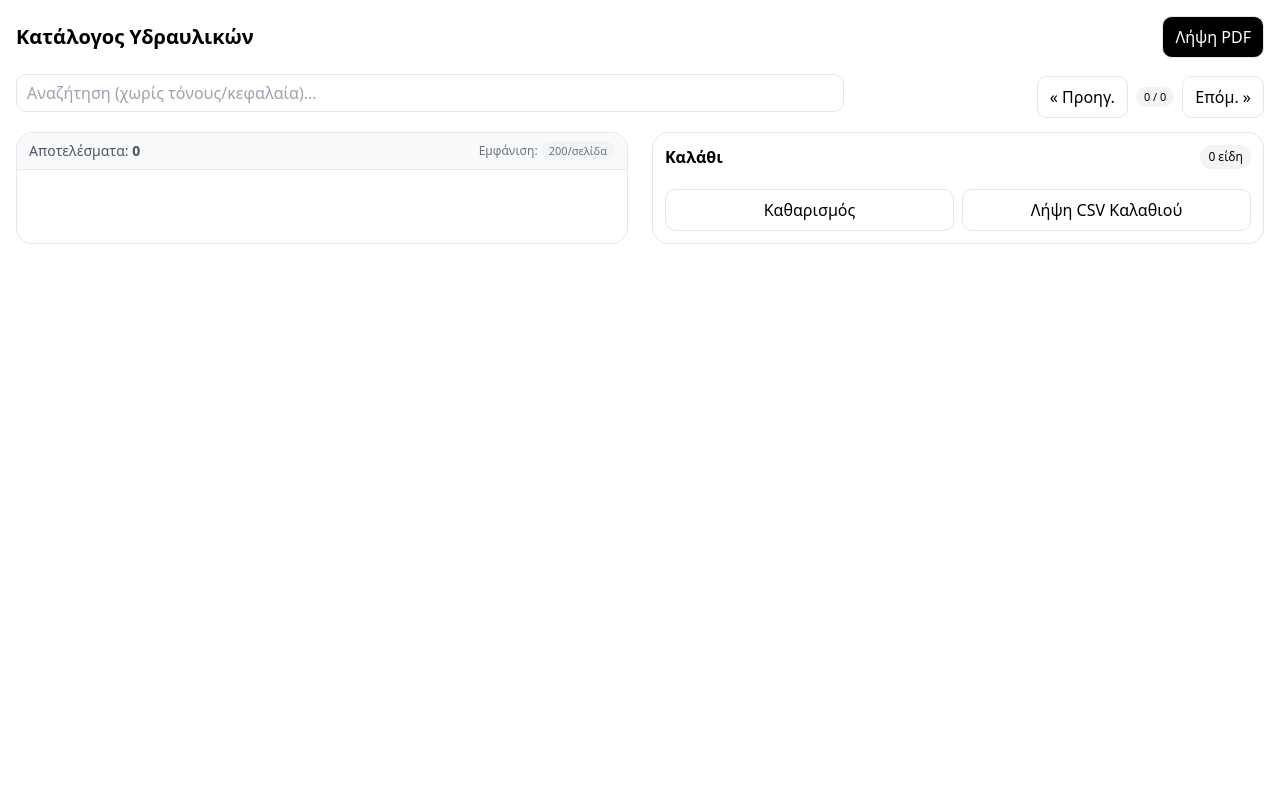
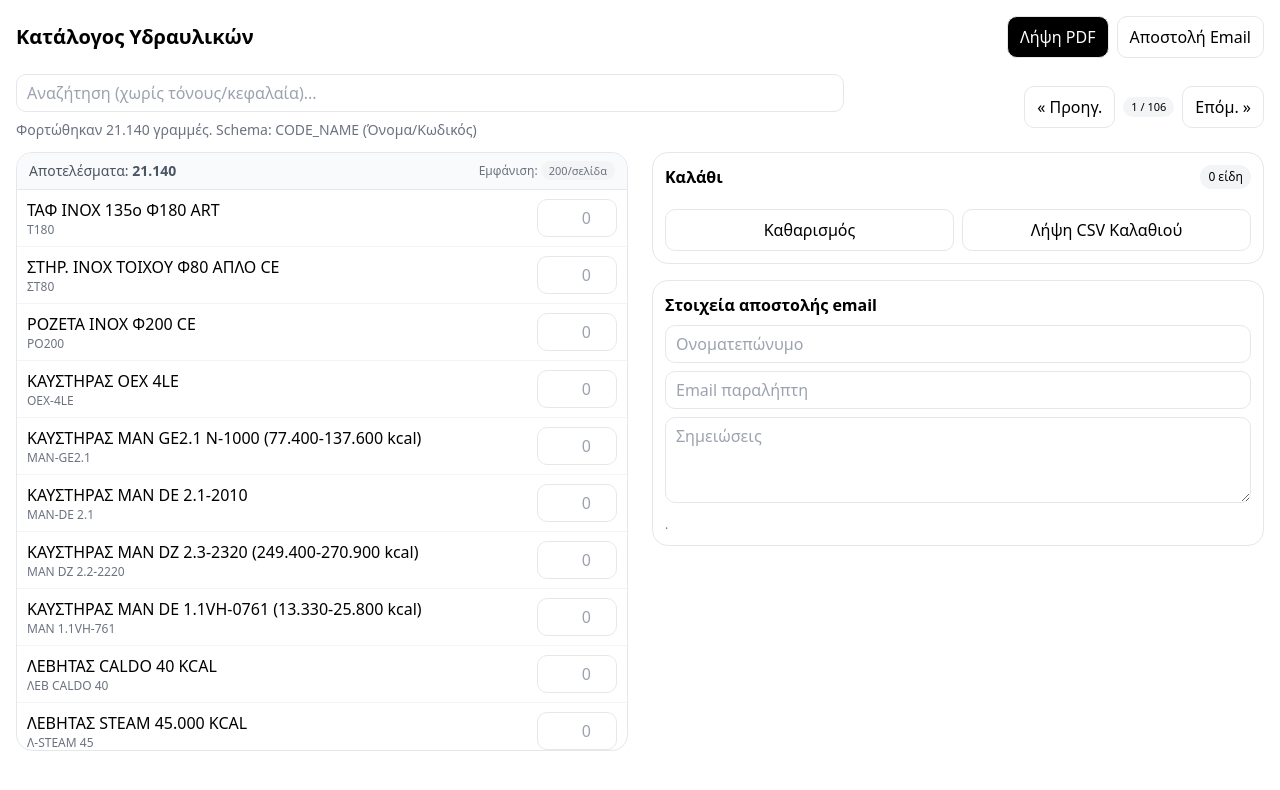
Before and after one commit to Mzogler/ydravlika-order-app, a website: page index.html in a window 1280 px wide. Drawn offline with nearby package versions, Linux system fonts and the light colour scheme.

Commit message:
Update index.html

```diff
--- a/index.html
+++ b/index.html
@@ -22,7 +22,8 @@
     <h1 class="text-xl font-bold">Κατάλογος Υδραυλικών</h1>
     <div class="flex gap-2">
       <button id="exportPdfBtn" class="btn btn-primary">Λήψη PDF</button>
-          </div>
+      <button id="sendEmailBtn" class="btn">Αποστολή Email</button>
+    </div>
   </header>
 
   <section class="mb-3 grid grid-cols-1 md:grid-cols-3 gap-3">
@@ -58,6 +59,13 @@
           <button id="downloadCartCsv" class="btn">Λήψη CSV Καλαθιού</button>
         </div>
       </div>
+
+      <div class="border rounded-2xl p-3">
+        <h3 class="font-semibold mb-2">Στοιχεία αποστολής email</h3>
+        <input id="custName" class="input w-full mb-2" placeholder="Ονοματεπώνυμο" />
+        <input id="custEmail" class="input w-full mb-2" placeholder="Email παραλήπτη" />
+        <textarea id="custNotes" class="input w-full" rows="3" placeholder="Σημειώσεις"></textarea>
+        <p class="text-xs text-gray-500 mt-2">.</p>
       </div>
     </aside>
   </main>
```
